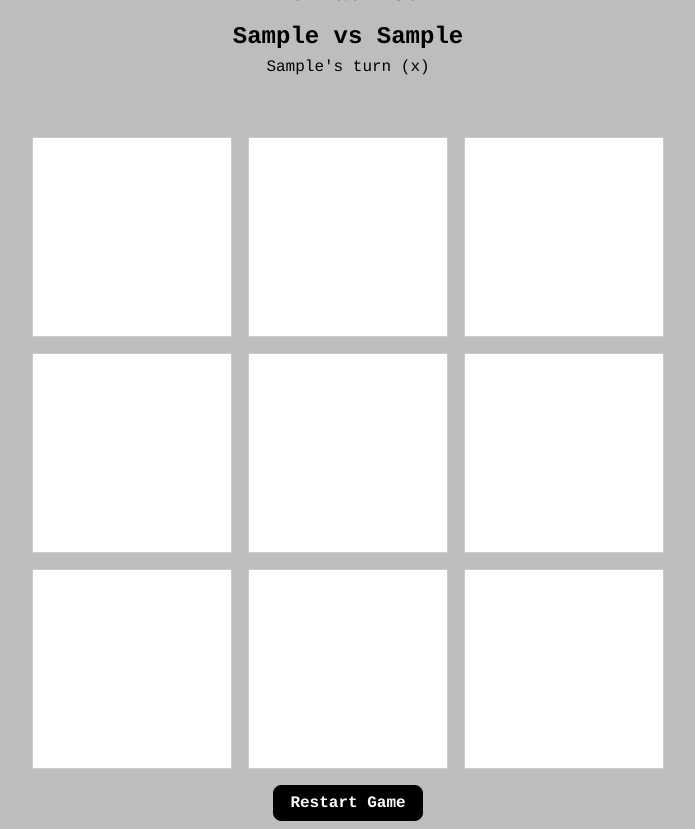
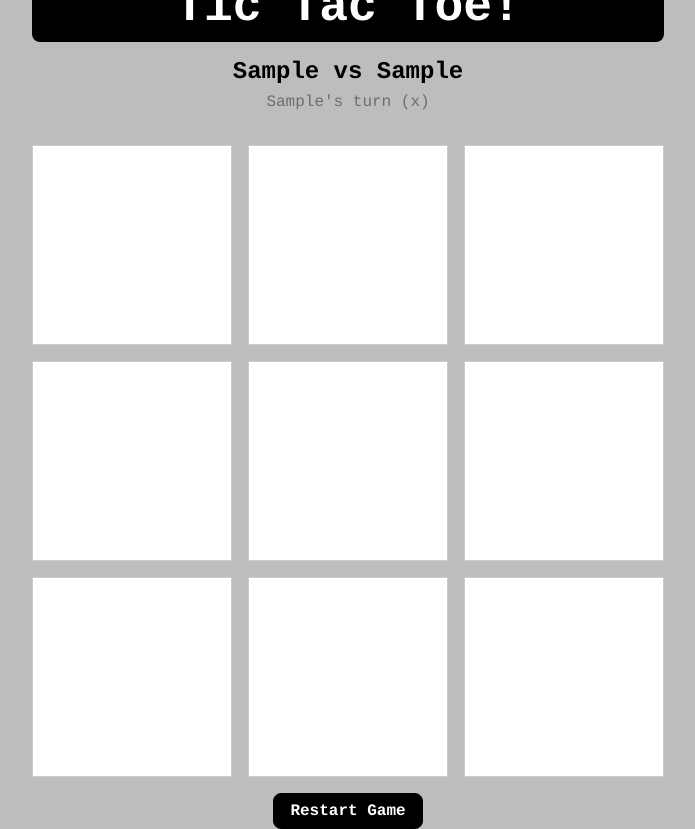
Before and after one commit to danielz0102/tic-tac-toe, a plain HTML site: page index.html in a window 1280 px wide. Both pictures are taken after typing "Sample", "Sample" into the empty fields and a click on the button "Start game". Shown: the whole page, without its empty margins (292-987 px from the left). Drawn offline with Linux system fonts and the light colour scheme.

Commit message:
Update styles

```diff
--- a/index.html
+++ b/index.html
@@ -12,7 +12,7 @@
     <section id="infoSection">
       <h1>Tic Tac Toe!</h1>
       <h2 id="versus"></h2>
-      <p id="info"></p>
+      <p class="info-text" id="info"></p>
       <p class="warning"></p>
     </section>
     <section id="grid">
--- a/script.js
+++ b/script.js
@@ -70,7 +70,7 @@ const DOMController = (() => {
 
   const resetUI = () => {
     const p = document.querySelector('#info')
-    p.className = ''
+    p.classList.remove('winner')
     cells.forEach(cell => cell.disabled = false)
     document.querySelector('.warning').textContent = ''
   }
--- a/style.css
+++ b/style.css
@@ -27,16 +27,26 @@ body > * {
 }
 
 #infoSection {
-  margin-bottom: 32px;
+  margin-bottom: 48px;
   height: 125px;
 }
 
 h1 {
+  font-size: 3rem;
+  color: #fff;
+  background-color: #000;
+  width: 100%;
+  padding: 8px 16px;
+  border-radius: 8px;
   margin-bottom: 16px;
 }
 
 h2 + p, p + p {
   margin-top: 8px;
+}
+
+.info-text {
+  color: #6d6d6d;
 }
 
 .warning, .winner {
```
